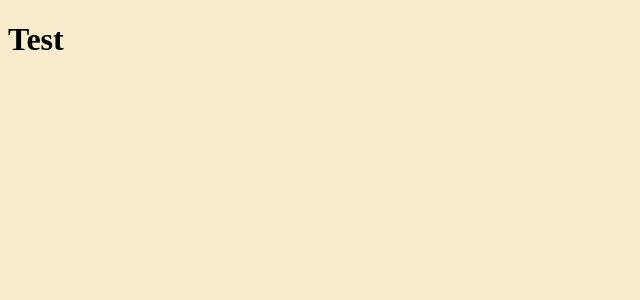
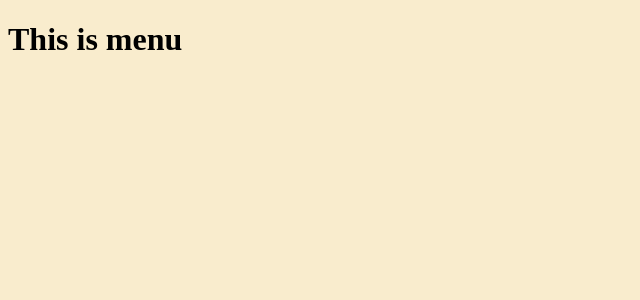
Before and after one commit to cloudymolecule/klassi, a React (Create React App) app: page / in a window 1280 px wide. Shown: the top 300 px of the page, without its empty margins (0-640 px from the left). Built offline with nearby package versions, Linux system fonts and the light colour scheme.

Commit message:
Add component Menu.js

```diff
--- a/src/App.js
+++ b/src/App.js
@@ -1,11 +1,12 @@
-import './App.css';
+import './App.css'
+import Menu from './components/Menu'
 
 function App() {
   return (
-    <div>
-      <h1>Test</h1>
+    <div className='container'>
+      <Menu />
     </div>
   )
 }
 
-export default App;
+export default App
--- /dev/null
+++ b/src/components/Menu.js
@@ -0,0 +1,11 @@
+import React from 'react'
+
+const Menu = () => {
+    return (
+        <div>
+            <h1>This is menu</h1>
+        </div>
+    )
+}
+
+export default Menu
```
